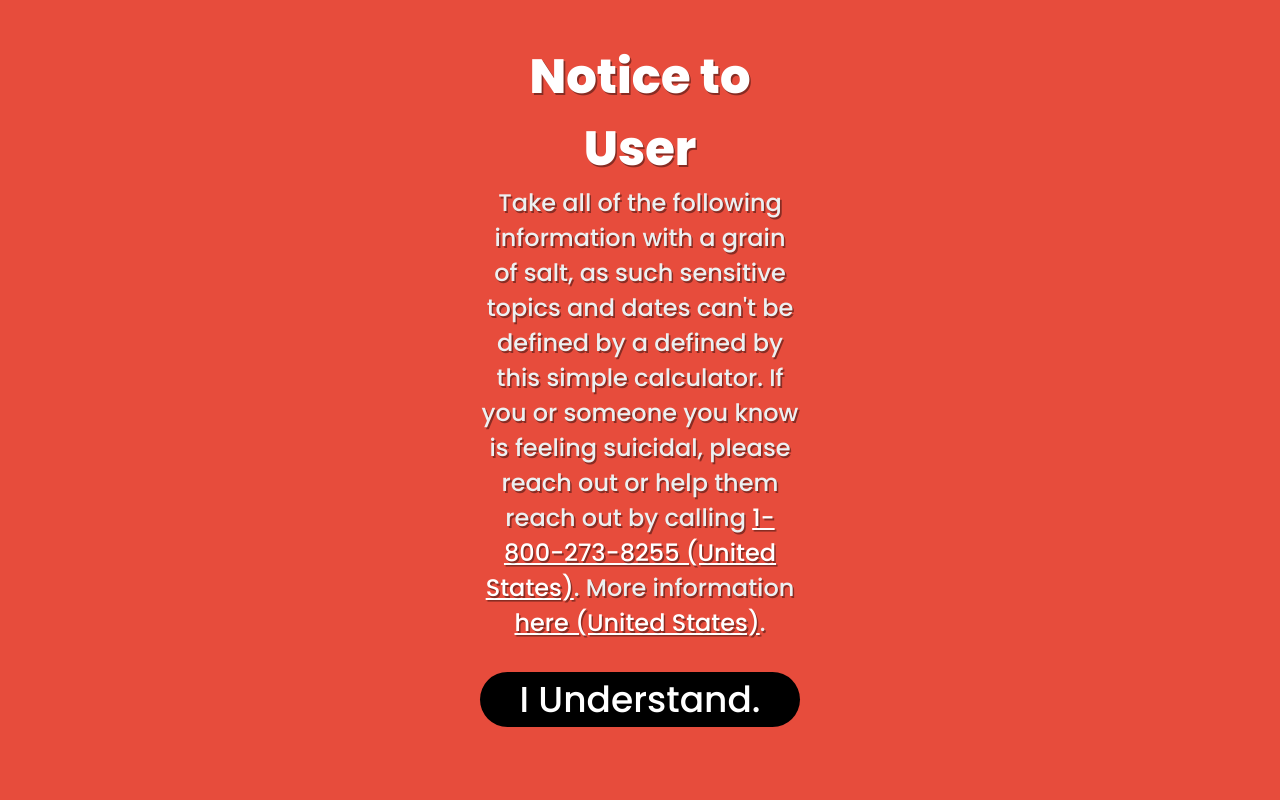
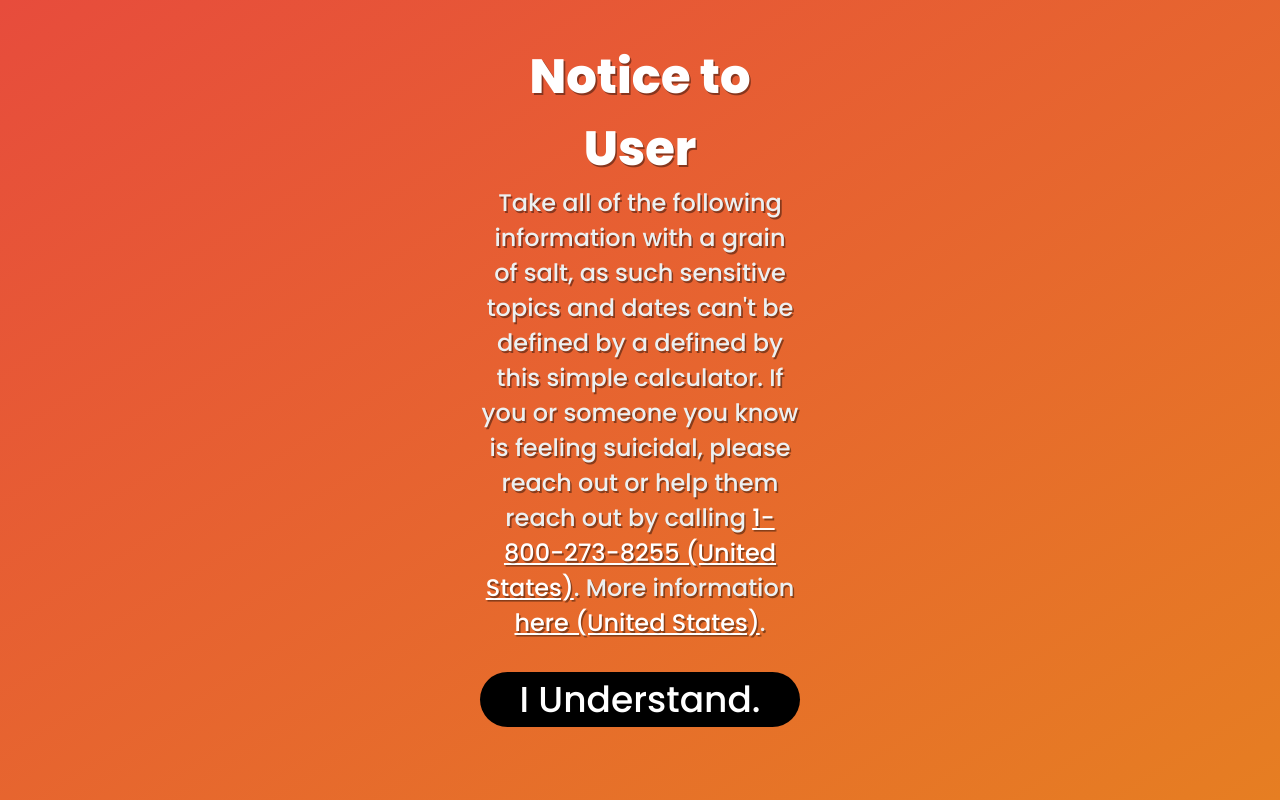
Before and after one commit to VamiqValji/mortality-calculator, a React (Create React App) app: page / in a window 1280 px wide. Built offline with nearby package versions, Linux system fonts and the light colour scheme.

Commit message:
Styling
In previous commits I didn't mention adding some quality of life improvements such as a cap to the life expectancy so the user's computer doesn't blow up. Right now, I am focusing on styling.

```diff
--- a/src/App.css
+++ b/src/App.css
@@ -10,6 +10,7 @@
   --grey: #2c3e50;
   --lightWhite: #ecf0f1;
   --shadow: rgba(0, 0, 0, 0.411);
+  --orange: #e67e22;
 }
 
 ::-webkit-scrollbar {
@@ -31,10 +32,10 @@
 
 #root,
 #dots,
-#wisely,
+/* #wisely, */
 #description,
-#description2,
-#description3,
+/* #description2,
+#description3, */
 #warning {
   display: flex;
   justify-content: center;
@@ -59,7 +60,8 @@
   left: 50%;
   width: 100%;
   height: 100vh;
-  background: var(--red);
+  background: var(--red); /* For browsers that do not support gradients */
+  background-image: linear-gradient(to bottom right, var(--red), var(--orange));
 }
 
 .warningDiv h1 {
```
Also changed, not shown: 1 other file (tests, documents, lock files or other folders).
